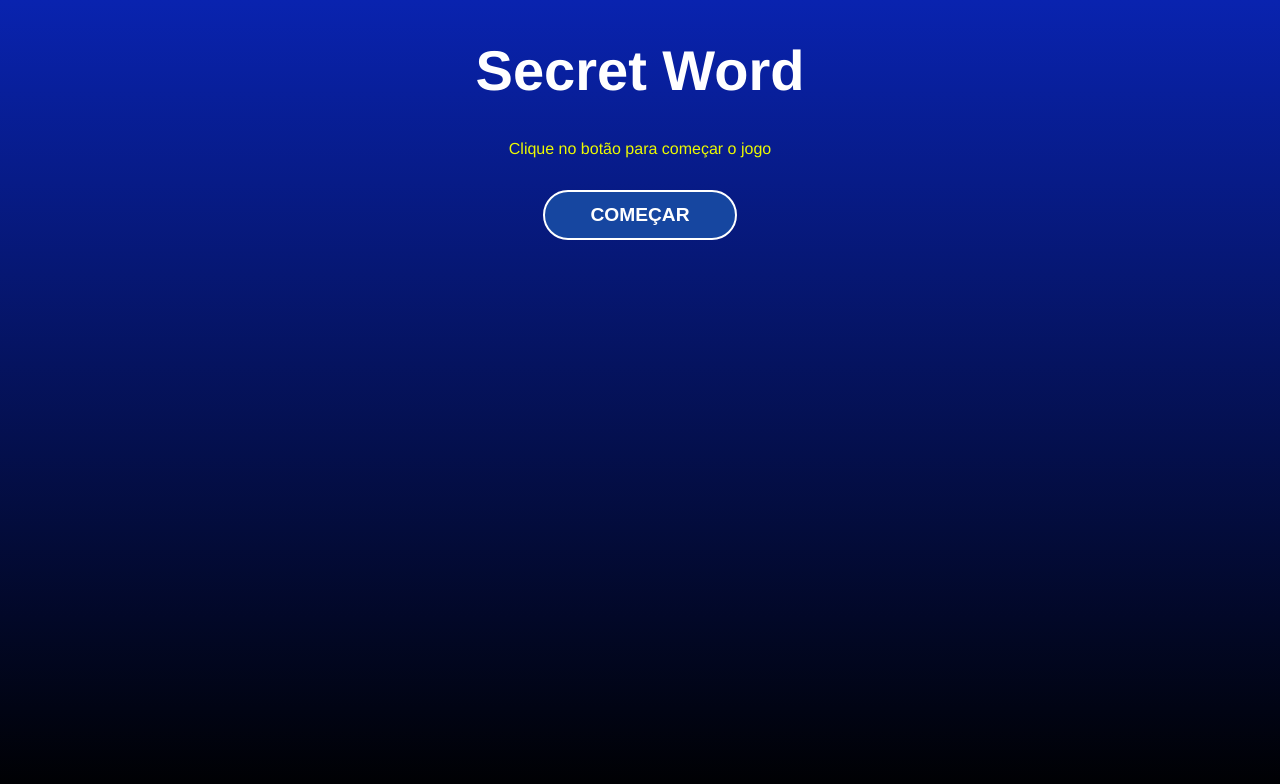
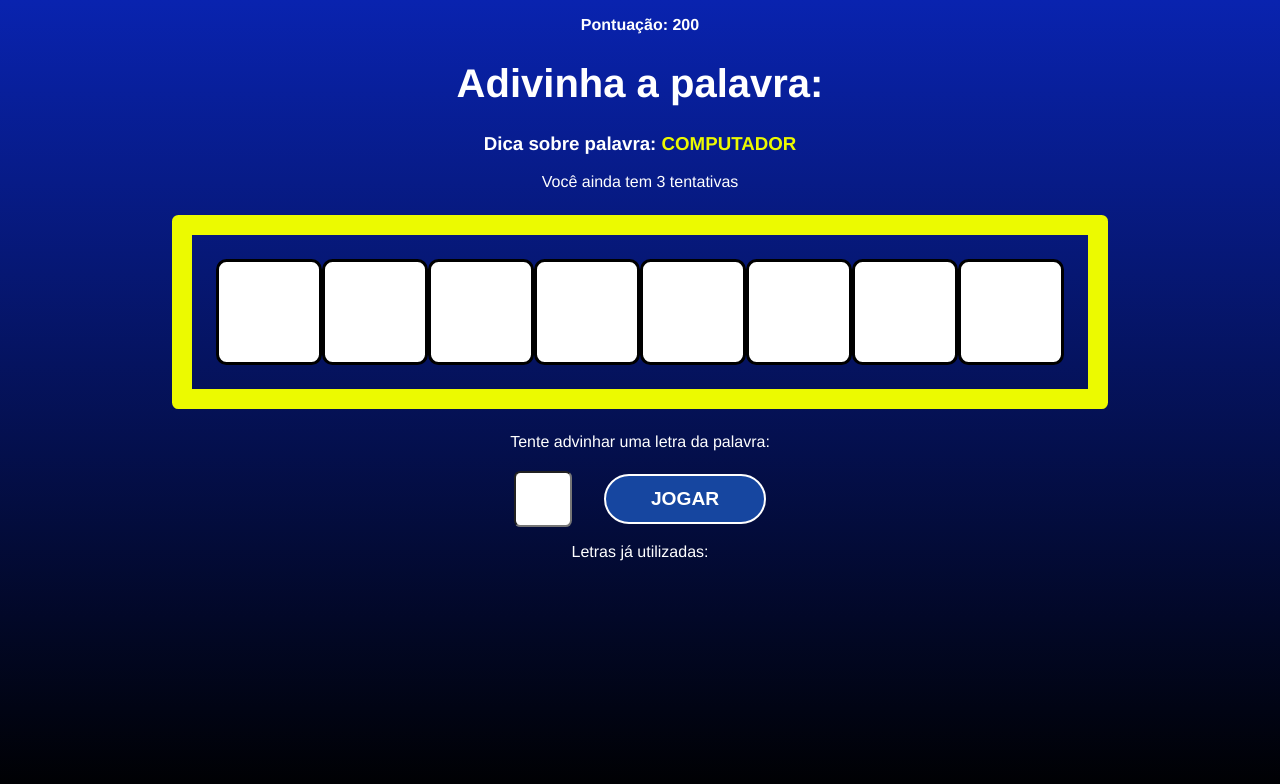
Before and after one commit to soutodev/secretWord, a React (Vite) app: page / in a window 1280 px wide. Shown: the top 784 px of the page. Built offline with nearby package versions, Linux system fonts and the light colour scheme.

Commit message:
SecretWord Finalizado

```diff
--- a/src/App.jsx
+++ b/src/App.jsx
@@ -33,10 +33,10 @@ function App() {
   const [guessedLetters, setGuessedLetters] = useState([]);
   const [wrongLetters, setWrongLetters] = useState([]);
   const [guesses, setGuesses] = useState(3);
-  const [score, setScore] = useState(50)
+  const [score, setScore] = useState(0);
 
 
-  const pickWordAndCategory = () => {
+  const pickWordAndCategory = useCallback(() => {
     // pick a random category
     const categories = Object.keys(words)
     const category =
@@ -49,10 +49,14 @@ function App() {
     //console.log(word);
 
     return {word, category};
-  }
+  }, [words]);
 
   // starts the secret word game
-  const startGame = () => {
+  const startGame = useCallback(() => {
+    // clear all letters
+    clearLetterStates();
+
+
     //pick word and pick category
     const {word, category} = pickWordAndCategory();
 
@@ -71,7 +75,7 @@ function App() {
     console.log(wordLetters);
 
     setGameStage(stages[1].name);
-  };
+  }, [pickWordAndCategory]);
 
   // process the letter input
   const verifyLetter = (letter) => {
@@ -109,17 +113,34 @@ function App() {
     setWrongLetters([]);
   }
 
+  // check if guesses ended
   useEffect(() => {
 
     if(guesses <= 0) {
       // reset all states
       clearLetterStates();
-
-
       setGameStage(stages[2].name);
     }
 
   }, [guesses]);
+
+  // check win condition
+  useEffect(() => {
+
+    const uniqueLetters = [...new Set(letters)]
+
+    // win condition
+    if(guessedLetters.length === uniqueLetters.length) {
+      // add score
+      setScore((actualScore) => (actualScore + 100));
+
+      // restart game with new word
+      startGame();
+    }
+
+    console.log(uniqueLetters);
+
+  }, [guessedLetters, letters, startGame]);
 
   // restarts the game
   const returnHome = () => {
```
